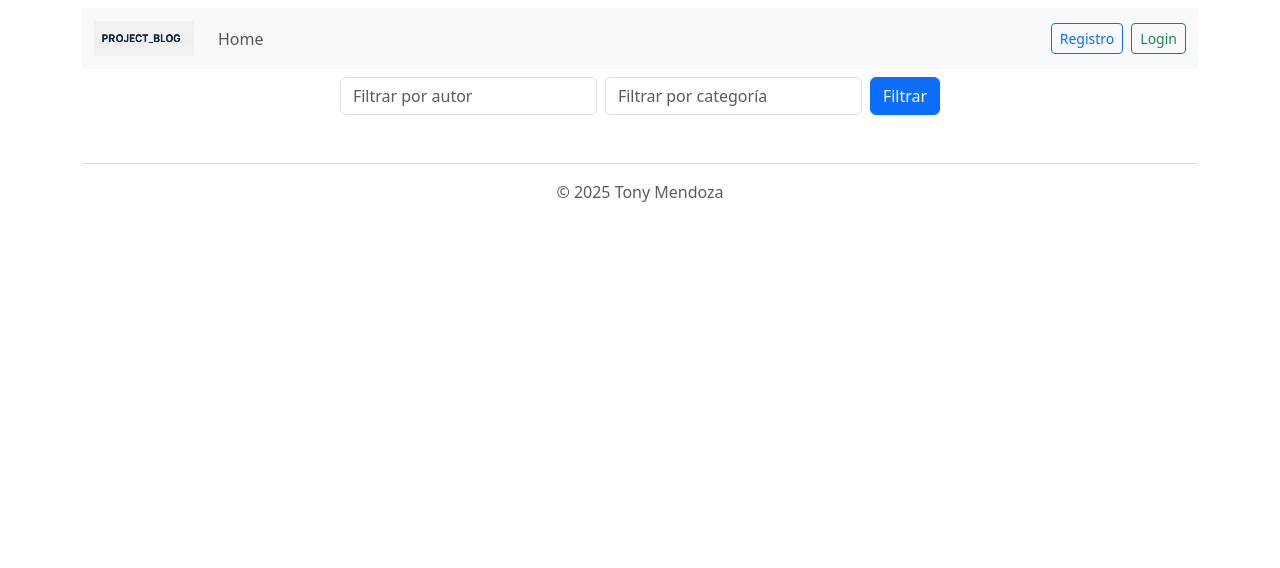
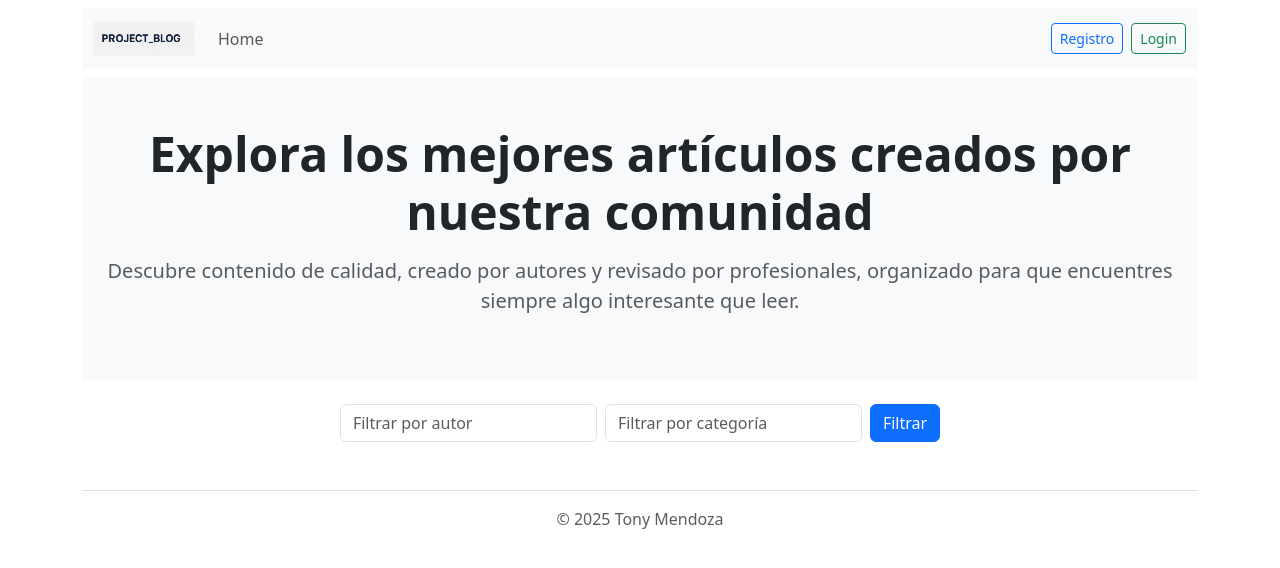
Before and after one commit to tonybesay/project_blog, a Django app: template templates/core/home.html in a window 1280 px wide. Shown: the top 568 px of the page. Run offline with Django 3.2, Linux system fonts and the light colour scheme; the template is opened without the code that fills it, so the values that code supplies are empty.

Commit message:
Mejora de home con hero y ajustes visuales

```diff
--- a/project_blog/settings.py
+++ b/project_blog/settings.py
@@ -27,8 +27,8 @@ TEMPLATES_DIR = BASE_DIR / "templates"
 SECRET_KEY = "django-insecure-sf4ji7h4suu1m#@-9$a%+6k%f7_!h0o^avnn_+9elt94#*7g^9"
 
 # SECURITY WARNING: don't run with debug turned on in production!
-DEBUG = False
-ALLOWED_HOSTS = ["appblog.tonybesaymh.com"]
+DEBUG = True
+ALLOWED_HOSTS = ["appblog.tonybesaymh.com", "127.0.0.1", "localhost"]
 
 
 # Application definition
--- a/templates/core/home.html
+++ b/templates/core/home.html
@@ -4,6 +4,21 @@
 {% block head_title %}Página de Inicio{% endblock head_title %}
 
 {% block page_content %}
+
+    <!-- Hero -->
+    <section class="py-5 bg-light text-center mb-4">
+        <div class="container">
+            <h1 class="display-5 fw-bold">
+                Explora los mejores artículos creados por nuestra comunidad
+            </h1>
+            <p class="lead text-muted mt-3">
+                Descubre contenido de calidad, creado por autores y revisado por profesionales,
+                organizado para que encuentres siempre algo interesante que leer.
+            </p>
+        </div>
+    </section>
+
+    <!-- filter form -->
     {% csrf_token %}
     <form method="get" class="d-flex mb-4 justify-content-center flex-wrap gap-2">
         <input type="text" name="author" class="form-control w-auto" placeholder="Filtrar por autor" value="{{ request.GET.author }}">
@@ -11,6 +26,7 @@
         <button type="submit" class="btn btn-primary">Filtrar</button>
     </form>
 
+    <!-- Articles container -->
     <div class="container pb-5">
         <div class="row g-4">  <!-- g-4 = separación entre columnas -->
             {% for article in articles %}
```
Also changed, not shown: db.sqlite3, media/articles/covers/pexels-ayrat-244411276-29925879.jpg (deleted), 3 other files.
